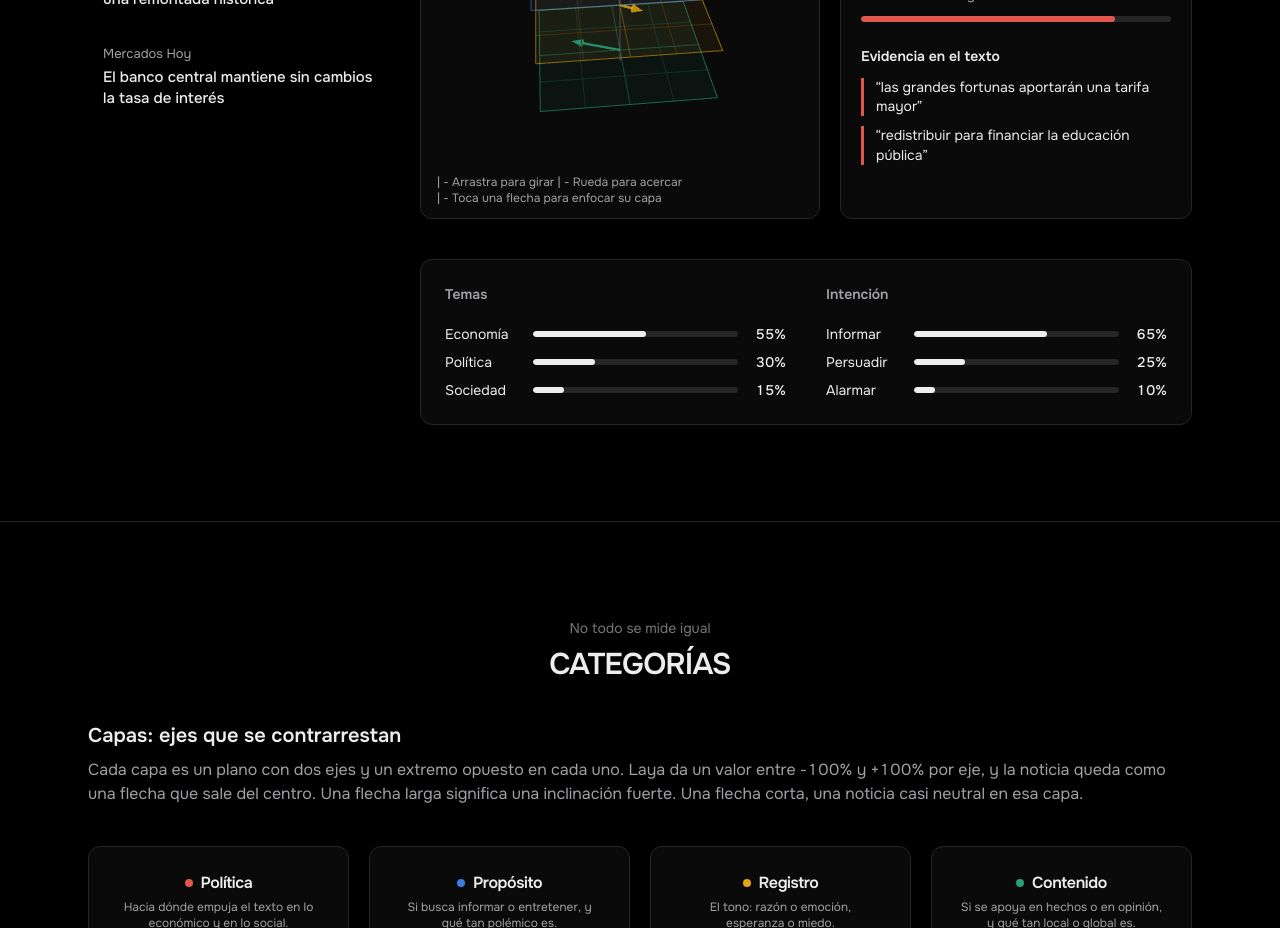
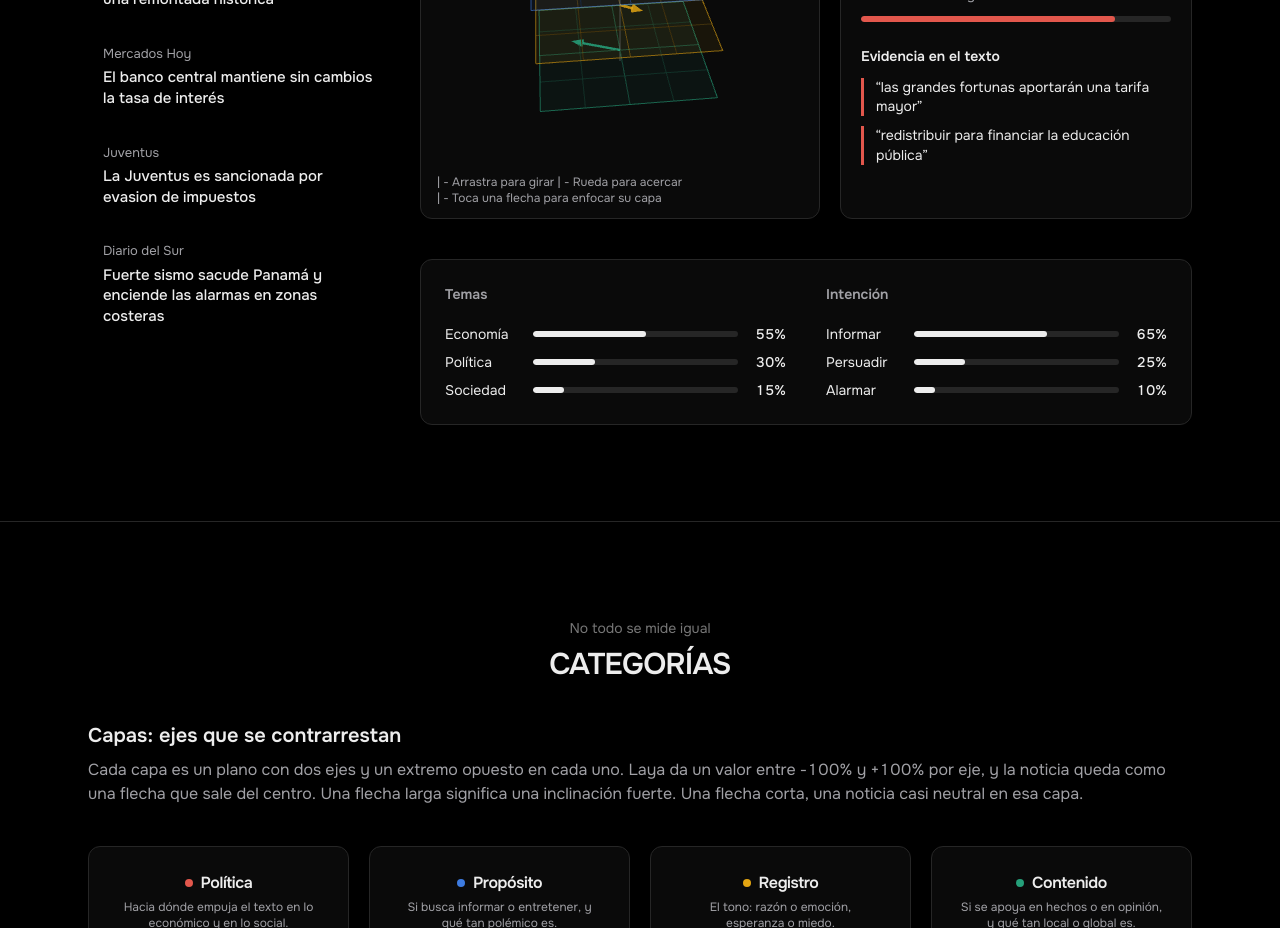
Before and after one commit to MaickolRivera/prisma, a React (Vite) app in the folder frontend/: page / in a window 1280 px wide. Shown: the part 1280-2208 px from the top of the page. Built offline with nearby package versions, Linux system fonts and the light colour scheme.

Commit message:
feat: add more news

```diff
--- a/frontend/src/data/news.ts
+++ b/frontend/src/data/news.ts
@@ -57,4 +57,32 @@ export const NEWS: News[] = [
     temas: [["Economía", 0.8], ["Política", 0.1], ["Sociedad", 0.1]],
     intencion: [["Informar", 0.85], ["Persuadir", 0.15]],
   },
+  {
+    id: "deportes",
+    outlet: "Juventus",
+    headline: "La Juventus es sancionada por evasion de impuestos",
+    summary: "Nota técnica y reveladora sobre el deporte",
+    values: {
+      politica: { x: 0.02, y: -0.05, c: 0.55, ev: ["el entrenador habló de unidad y trabajo", "sin mensajes políticos relevantes"] },
+      proposito: { x: 0.72, y: -0.2, c: 0.86, ev: ["una noche para no olvidar", "los goles llegaron en los últimos minutos"] },
+      registro: { x: 0.6, y: -0.72, c: 0.84, ev: ["el estadio explotó de alegría", "los hinchas celebraron hasta el amanecer"] },
+      contenido: { x: -0.2, y: 0.12, c: 0.7, ev: ["el marcador final fue 3-2", "el partido se jugó en la capital"] },
+    },
+    temas: [["Deportes", 0.85], ["Sociedad", 0.1], ["Economía", 0.05]],
+    intencion: [["Entretener", 0.6], ["Informar", 0.4]],
+  },
+  {
+  id: "terremoto_panama",
+  outlet: "Diario del Sur",
+  headline: "Fuerte sismo sacude Panamá y enciende las alarmas en zonas costeras",
+  summary: "Nota de actualización sobre el sismo registrado en Panamá, reportes de daños y pronunciamiento de las autoridades de emergencia.",
+  values: {
+    politica: { x: -0.1, y: 0.2, c: 0.78, ev: ["el gobierno nacional activó los protocolos de emergencia", "autoridades locales piden mantener la calma"] },
+    proposito: { x: -0.4, y: 0.5, c: 0.85, ev: ["se evalúan posibles daños en infraestructura clave", "equipos de rescate realizan monitoreos preventivos"] },
+    registro: { x: 0.25, y: 0.4, c: 0.82, ev: ["según el informe del Instituto de Geociencias", "el epicentro se localizó a poca profundidad"] },
+    contenido: { x: -0.15, y: -0.6, c: 0.88, ev: ["de acuerdo con datos preliminares del centro sísmico", "no se han reportado víctimas mortales hasta el momento"] },
+  },
+  temas: [["Desastres Naturales", 0.6], ["Sociedad", 0.25], ["Política", 0.15]],
+  intencion: [["Informar", 0.7], ["Alarmar", 0.2], ["Persuadir", 0.1]],
+  },
 ];
```
